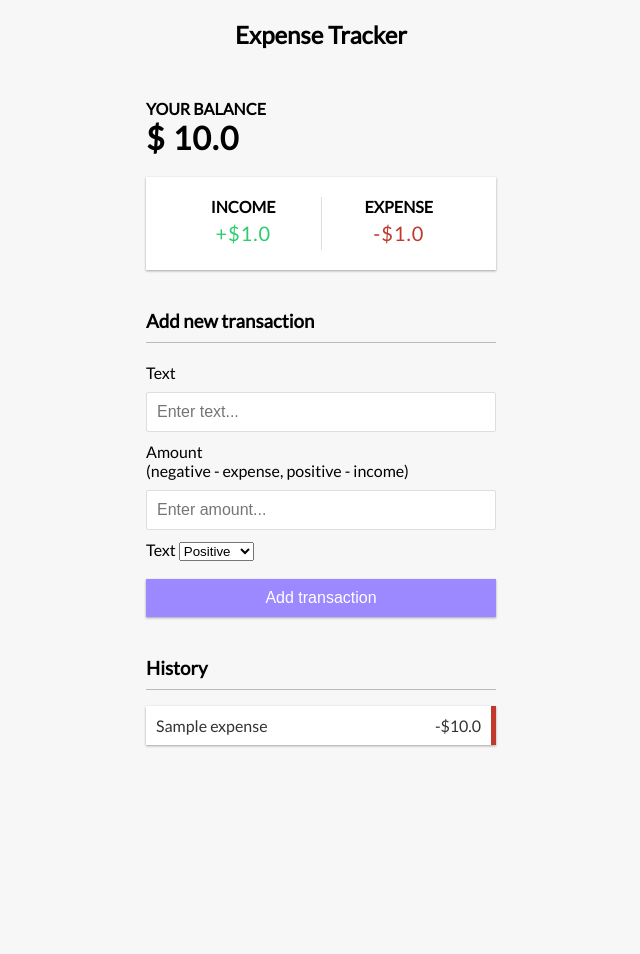
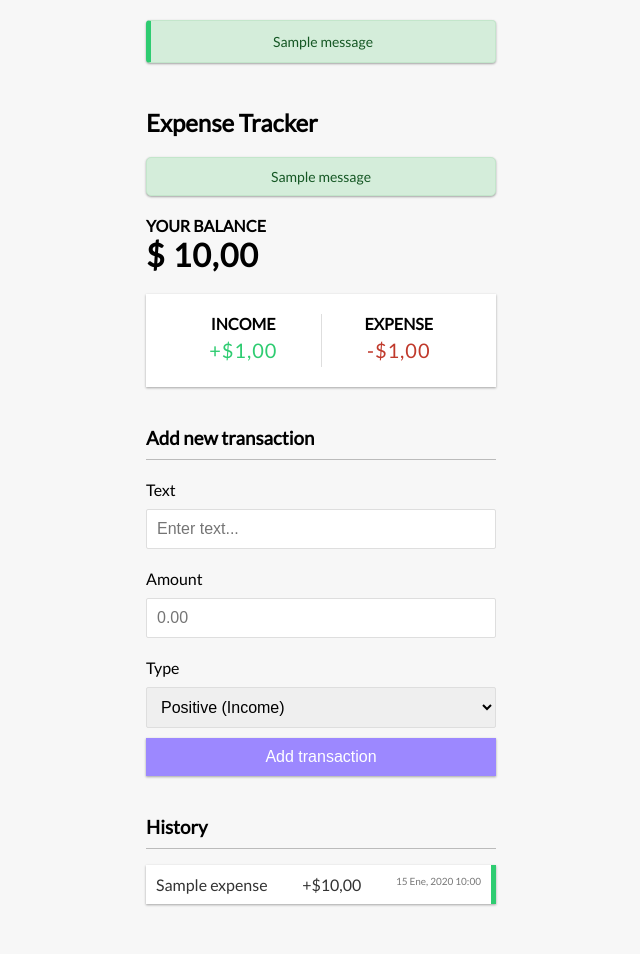
Before and after one commit to OpSigma80/expense-tracker, a Django app: page / in a window 1280 px wide. Shown: the whole page, without its empty margins (319-959 px from the left). Before the commit the page ends 747 px from the top, so only its background shows below. Run offline with Django 4.2, Linux system fonts and the light colour scheme; a user stored in the database is signed in; tables that the repository leaves empty hold one stand-in row (values such as "Sample post"); one stand-in notice (Sample message) is shown.

Commit message:
Ultra-final professional update with screenshot and architecture

```diff
--- a/home/apps.py
+++ b/home/apps.py
@@ -4,3 +4,7 @@
 class HomeConfig(AppConfig):
     default_auto_field = 'django.db.models.BigAutoField'
     name = 'home'
+
+    def ready(self):
+        # Esta línea es la que conecta el "cable" del sistema automático
+        import home.signals
--- a/home/templates/base.html
+++ b/home/templates/base.html
@@ -4,12 +4,14 @@
     <meta charset="UTF-8" />
     <meta name="viewport" content="width=device-width, initial-scale=1.0" />
     <meta http-equiv="X-UA-Compatible" content="ie=edge" />
-    <title>Expense Tracker</title>
+    <title>Expense Tracker | Sistema Blindado</title>
     <style>
         @import url('https://fonts.googleapis.com/css?family=Lato&display=swap');
 
         :root {
             --box-shadow: 0 1px 3px rgba(0, 0, 0, 0.12), 0 1px 2px rgba(0, 0, 0, 0.24);
+            --success-color: #2ecc71;
+            --error-color: #c0392b;
         }
 
         * {
@@ -21,32 +23,57 @@
             display: flex;
             flex-direction: column;
             align-items: center;
-  justify-content: center;
+            justify-content: flex-start; /* Cambiado para que los mensajes aparezcan arriba */
             min-height: 100vh;
             margin: 0;
             font-family: 'Lato', sans-serif;
         }
 
+        /* CAPA VISUAL PARA MENSAJES (Feedback del Sistema) */
+        .alert-container {
+            width: 100%;
+            max-width: 350px;
+            margin-top: 20px;
+        }
+
+        .alert {
+            padding: 12px;
+            border-radius: 4px;
+            margin-bottom: 15px;
+            font-size: 14px;
+            text-align: center;
+            box-shadow: var(--box-shadow);
+            animation: fadeIn 0.5s ease-in;
+        }
+
+        .alert-success {
+            background-color: #d4edda;
+            color: #155724;
+            border: 1px solid #c3e6cb;
+            border-left: 5px solid var(--success-color);
+        }
+
+        .alert-danger {
+            background-color: #f8d7da;
+            color: #721c24;
+            border: 1px solid #f5c6cb;
+            border-left: 5px solid var(--error-color);
+        }
+
+        @keyframes fadeIn {
+            from { opacity: 0; transform: translateY(-10px); }
+            to { opacity: 1; transform: translateY(0); }
+        }
+
+        /* --- TUS ESTILOS ORIGINALES MANTENIDOS --- */
         .container {
-  margin: 30px auto;
+            margin: 10px auto;
             width: 350px;
         }
 
-h1 {
-  letter-spacing: 1px;
-  margin: 0;
-}
-
-h3 {
-  border-bottom: 1px solid #bbb;
-  padding-bottom: 10px;
-  margin: 40px 0 10px;
-}
-
-h4 {
-  margin: 0;
-  text-transform: uppercase;
-}
+        h1 { letter-spacing: 1px; margin: 0; }
+        h3 { border-bottom: 1px solid #bbb; padding-bottom: 10px; margin: 40px 0 10px; }
+        h4 { margin: 0; text-transform: uppercase; }
 
         .inc-exp-container {
             background-color: #fff;
@@ -57,42 +84,25 @@
             margin: 20px 0;
         }
 
-.inc-exp-container > div {
-  flex: 1;
-  text-align: center;
-}
+        .inc-exp-container > div { flex: 1; text-align: center; }
+        .inc-exp-container > div:first-of-type { border-right: 1px solid #dedede; }
 
-.inc-exp-container > div:first-of-type {
-  border-right: 1px solid #dedede;
-}
+        .money { font-size: 20px; letter-spacing: 1px; margin: 5px 0; }
+        .money.plus { color: var(--success-color); }
+        .money.minus { color: var(--error-color); }
 
-.money {
-  font-size: 20px;
-  letter-spacing: 1px;
-  margin: 5px 0;
-}
-
-.money.plus {
-  color: #2ecc71;
-}
-
-.money.minus {
-  color: #c0392b;
-}
-
-label {
-  display: inline-block;
-  margin: 10px 0;
-}
+        label { display: inline-block; margin: 10px 0; }
 
         input[type='text'],
-input[type='number'] {
+        input[type='number'],
+        select {
             border: 1px solid #dedede;
             border-radius: 2px;
             display: block;
             font-size: 16px;
             padding: 10px;
             width: 100%;
+            margin-bottom: 10px;
         }
 
         .btn {
@@ -106,19 +116,12 @@
             margin: 10px 0 30px;
             padding: 10px;
             width: 100%;
+            transition: background 0.3s;
         }
 
-.btn:focus,
-.delete-btn:focus {
-  outline: 0;
-}
+        .btn:hover { background-color: #8367f3; }
 
-.list {
-  list-style-type: none;
-  padding: 0;
-  margin-bottom: 40px;
-}
-
+        .list { list-style-type: none; padding: 0; margin-bottom: 40px; }
         .list li {
             background-color: #fff;
             box-shadow: var(--box-shadow);
@@ -130,13 +133,8 @@
             margin: 10px 0;
         }
 
-.list li.plus {
-  border-right: 5px solid #2ecc71;
-}
-
-.list li.minus {
-  border-right: 5px solid #c0392b;
-}
+        .list li.plus { border-right: 5px solid var(--success-color); }
+        .list li.minus { border-right: 5px solid var(--error-color); }
 
         .delete-btn {
             cursor: pointer;
@@ -154,12 +152,21 @@
             transition: opacity 0.3s ease;
         }
 
-.list li:hover .delete-btn {
-  opacity: 1;
-}
+        .list li:hover .delete-btn { opacity: 1; }
     </style>
 </head>
 <body>
+
+    {% if messages %}
+    <div class="alert-container">
+        {% for message in messages %}
+        <div class="alert alert-{{ message.tags }}">
+            {{ message }}
+        </div>
+        {% endfor %}
+    </div>
+    {% endif %}
+
     {% block start %}
     {% endblock %}
 
--- a/home/templates/home.html
+++ b/home/templates/home.html
@@ -1,22 +1,29 @@
 {% extends 'base.html' %}
-
 
 {% block start %}
 
+<div class="container">
     <h2>Expense Tracker</h2>
 
-    <div class="container">
+    {% if messages %}
+        {% for message in messages %}
+            <div class="alert alert-{{ message.tags }}" style="padding: 10px; margin-bottom: 20px; border-radius: 5px; background-color: {% if message.tags == 'success' %}#d4edda{% else %}#f8d7da{% endif %}; color: {% if message.tags == 'success' %}#155724{% else %}#721c24{% endif %}; border: 1px solid {% if message.tags == 'success' %}#c3e6cb{% else %}#f5c6cb{% endif %};">
+                {{ message }}
+            </div>
+        {% endfor %}
+    {% endif %}
+
     <h4>Your Balance</h4>
-      <h1 id="balance">$ {{profile.balance}}</h1>
+    <h1 id="balance">$ {{ profile.balance }}</h1>
 
     <div class="inc-exp-container">
         <div>
             <h4>Income</h4>
-          <p id="money-plus" class="money plus">+${{profile.income}}</p>
+            <p id="money-plus" class="money plus">+${{ profile.income }}</p>
         </div>
         <div>
             <h4>Expense</h4>
-          <p id="money-minus" class="money minus">-${{profile.expense}}</p>
+            <p id="money-minus" class="money minus">-${{ profile.expense }}</p>
         </div>
     </div>
 
@@ -27,40 +34,37 @@
             <label for="text">Text</label>
             <input type="text" required name="text" id="text" placeholder="Enter text..." />
         </div>
+
         <div class="form-control">
-          <label for="amount"
-            >Amount <br />
-            (negative - expense, positive - income)</label
-          >
-          <input type="number" required name="amount" id="amount" placeholder="Enter amount..." />
+            <label for="amount">Amount</label>
+            <input type="number" step="0.01" required name="amount" id="amount" placeholder="0.00" />
         </div>
 
         <div class="form-control">
-          <label for="text">Text</label>
+            <label for="expense_type">Type</label>
             <select name="expense_type" required class="form-control">
-            <option value="Positive">Positive</option>
-            <option value="Negative">Negative</option>
+                <option value="positive">Positive (Income)</option>
+                <option value="negative">Negative (Expense)</option>
             </select>
         </div>
-        <button class="btn" type="submit">Add transaction</button>
+
+        <button class="btn" type="submit" style="margin-top: 10px;">Add transaction</button>
     </form>
+
     <h3>History</h3>
     <ul id="list" class="list">
         {% for expense in expenses %}
-        {% if expense.expense_type == 'Positive' %}
-        <li class="plus">
-          {{expense.name}} <span>+${{expense.amount}}</span>
+            <li class="{% if expense.expense_type|lower == 'positive' %}plus{% else %}minus{% endif %}">
+                {{ expense.name }}
+                <span>
+                    {% if expense.expense_type|lower == 'positive' %}+{% else %}-{% endif %}${{ expense.amount }}
+                </span>
+                <small style="display: block; color: #777; font-size: 10px;">{{ expense.created_at|date:"d M, Y H:i" }}</small>
             </li>
-        {% else %}
-        <li class="minus">
-          {{expense.name}} <span>-${{expense.amount}}</span>
-        </li>
-        {% endif %}
+        {% empty %}
+            <p>No transactions yet.</p>
         {% endfor %}
     </ul>
 </div>
 
-
-
-
 {% endblock %}
--- a/home/views.py
+++ b/home/views.py
@@ -1,38 +1,31 @@
 from django.shortcuts import render, redirect
 from django.contrib.auth.decorators import login_required
-from .models import *
+from django.contrib import messages
+from .models import Expense, Profile
+from decimal import Decimal, InvalidOperation
 
-# Create your views here.
 @login_required(login_url='/admin/login/')
 def home(request):
-    profile = Profile.objects.filter(user=request.user).first()
-
-    # Si el usuario no tiene perfil, crear uno automáticamente
-    if not profile:
-        profile = Profile.objects.create(
-            user=request.user,
-            balance=0,
-            expense=0,
-            income=0  # ← Campo agregado
-        )
-
-    expenses = Expense.objects.filter(user=request.user)
+    profile, _ = Profile.objects.get_or_create(user=request.user)
+    expenses = Expense.objects.filter(user=request.user).order_by('-created_at')
 
     if request.method == 'POST':
         text = request.POST.get('text')
-        amount = request.POST.get('amount')
+        amount_str = request.POST.get('amount')
         expense_type = request.POST.get('expense_type')
 
-        expense = Expense(name=text, amount=amount, expense_type=expense_type, user=request.user)
-        expense.save()
+        try:
+            amount = Decimal(amount_str)
+            Expense.objects.create(
+                user=request.user,
+                name=text,
+                amount=amount,
+                expense_type=expense_type
+            )
+            messages.success(request, "¡Transacción guardada y balance actualizado!")
+        except (InvalidOperation, ValueError):
+            messages.error(request, "Error: El monto ingresado no es válido.")
 
-        if expense_type == 'Positive':
-            profile.balance += float(amount)
-        else:
-            profile.expense += float(amount)
-            profile.balance -= float(amount)
-        profile.save()
         return redirect('/')
 
-    context = {'profile': profile, 'expenses': expenses}
-    return render(request, 'home.html', context)
+    return render(request, 'home.html', {'profile': profile, 'expenses': expenses})
```
Also changed, not shown: home/models.py (+42 -14 lines), home/signals.py (added, +22 -0 lines), project/settings.py (+32 -70 lines), README.md, home/migrations/0006_alter_expense_options_expense_created_at_and_more.py (added). Lines whose indentation alone changed are shown as unchanged.
